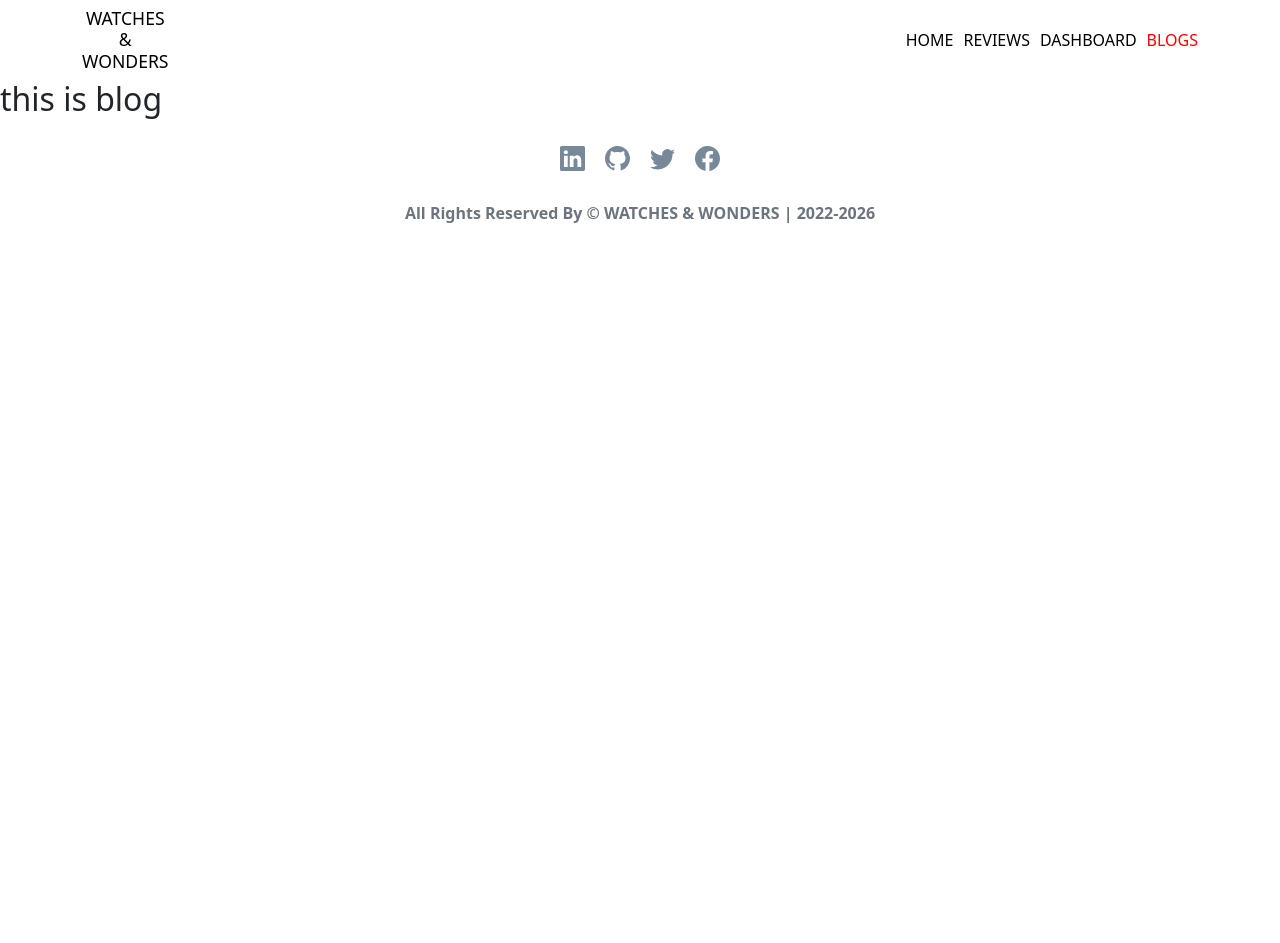
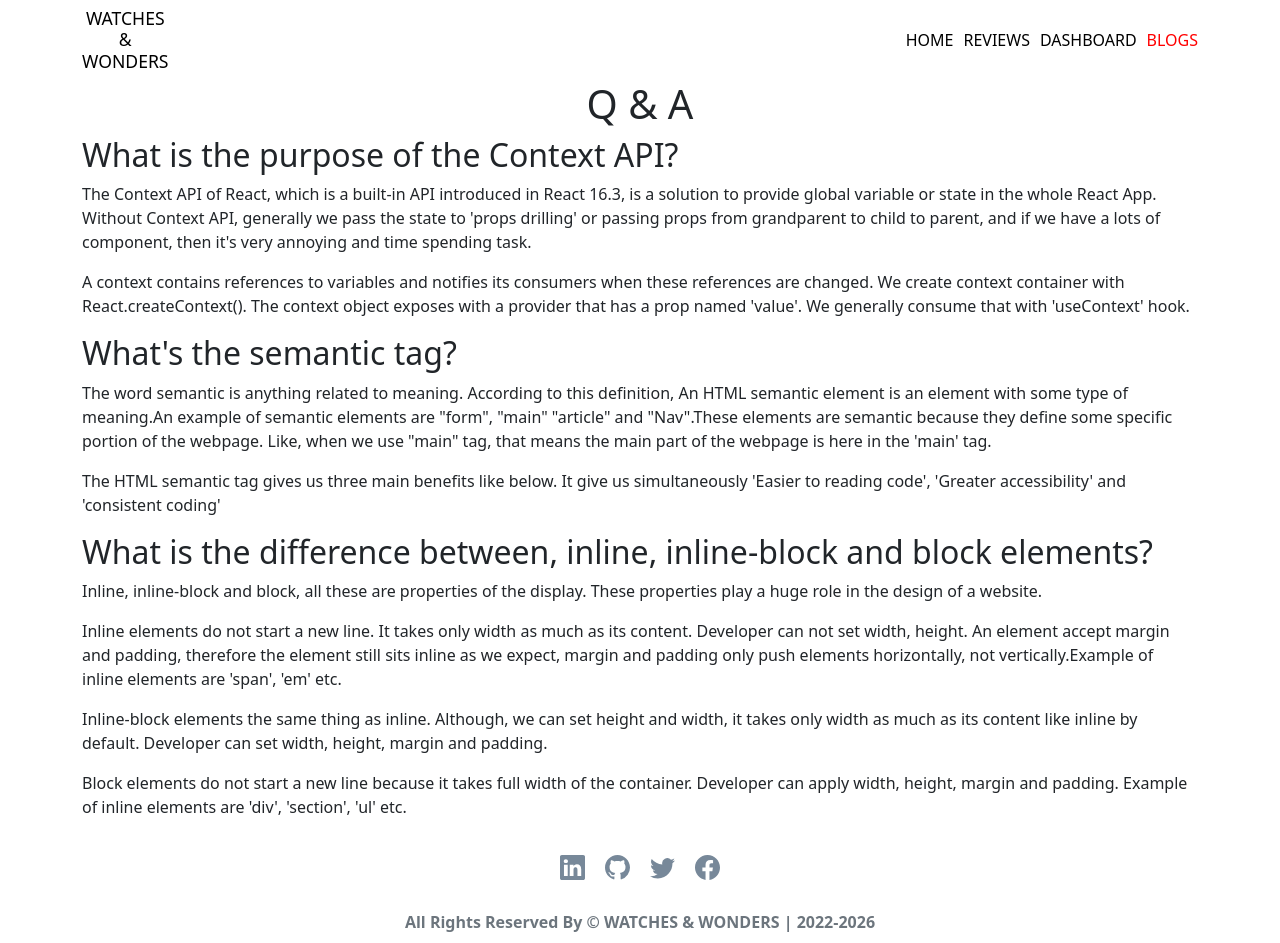
Before and after one commit to nurmdrafi/product-analysis-website, a React (Create React App) app: page /blogs in a window 1280 px wide. Before the commit the page ends 800 px from the top, so only its background shows below. Built offline with nearby package versions, Linux system fonts and the light colour scheme.

Commit message:
Q & A section added

```diff
--- /dev/null
+++ b/public/articles.json
@@ -0,0 +1,25 @@
+[
+  {
+    "id": 1,
+    "question": "What is the purpose of the Context API?",
+    "answer": [
+      "The Context API of React, which is a built-in API introduced in React 16.3, is a solution to provide global variable or state in the whole React App. Without Context API, generally we pass the state to 'props drilling' or passing props from grandparent to child to parent, and if we have a lots of component, then it's very annoying and time spending task.",
+
+      "A context contains references to variables and notifies its consumers when these references are changed. We create context container with React.createContext(). The context object exposes with a provider that has a prop named 'value'. We generally consume that with 'useContext' hook."
+    ]
+  },
+  {
+    "id": 1,
+    "question": "What's the semantic tag?",
+    "answer": [
+        "The word semantic is anything related to meaning. According to this definition, An HTML semantic element is an element with some type of meaning.An example of semantic elements are \"form\", \"main\" \"article\" and \"Nav\".These elements are semantic because they define some specific portion of the webpage. Like, when we use \"main\" tag, that means the main part of the webpage is here in the 'main' tag.", "The HTML semantic tag gives us three main benefits like below. It give us simultaneously 'Easier to reading code', 'Greater accessibility' and 'consistent coding'"
+    ]
+  },
+  {
+    "id": 1,
+    "question": "What is the difference between, inline, inline-block and block elements?",
+    "answer":[
+        "Inline, inline-block and block, all these are properties of the display. These properties play a huge role in the design of a website.", "Inline elements do not start a new line. It takes only width as much as its content. Developer can not set width, height. An element accept margin and padding, therefore the element still sits inline as we expect, margin and padding only push elements horizontally, not vertically.Example of inline elements are 'span', 'em' etc.", "Inline-block elements the same thing as inline. Although, we can set height and width, it takes only width as much as its content like inline by default. Developer can set width, height, margin and padding.", "Block elements do not start a new line because it takes full width of the container. Developer can apply width, height, margin and padding. Example of inline elements are 'div', 'section', 'ul' etc."
+    ]
+  }
+]
--- /dev/null
+++ b/src/components/Article/Article.js
@@ -0,0 +1,16 @@
+import React from 'react';
+
+const Article = ({article}) => {
+const {question, answer} = article;
+
+    return (
+        <div>
+            <h2>{question}</h2>
+            {
+                answer.map((ans, idx) => <p key={idx}>{ans}</p>)
+            }
+        </div>
+    );
+};
+
+export default Article;
--- a/src/components/Blogs/Blogs.js
+++ b/src/components/Blogs/Blogs.js
@@ -1,9 +1,20 @@
-import React from 'react';
+import React, { useEffect, useState } from 'react';
+import Article from '../Article/Article';
+import './Blogs.css'
 
 const Blogs = () => {
+    const [blogs, setBlogs] = useState([]);
+    useEffect(() => {
+        fetch('articles.json')
+        .then(res => res.json())
+        .then(data => setBlogs(data))
+    }, [])
     return (
-        <div>
-            <h2>this is blog</h2>
+        <div className='container'>
+            <h1 className='text-center'>Q &#38; A</h1>
+            {
+                blogs.map(article => <Article key={article.id} article={article}></Article>)
+            }
         </div>
     );
 };
--- a/src/components/Reviews/Reviews.js
+++ b/src/components/Reviews/Reviews.js
@@ -6,7 +6,7 @@ const Reviews = () => {
     const [reviews] = useReviews([])
     return (
         <div>
-            <h2 className='text-center mb-2'>All Customer Reviews</h2>
+            <h2 className='text-center mb-2'>What our customer say! </h2>
             <div className='d-flex flex-column align-items-center'>
             {
                 reviews.map(review => <ReviewDetails key={review.id} data={review}></ReviewDetails>)
```
Also changed, not shown: src/components/Blogs/Blogs.css (added).
